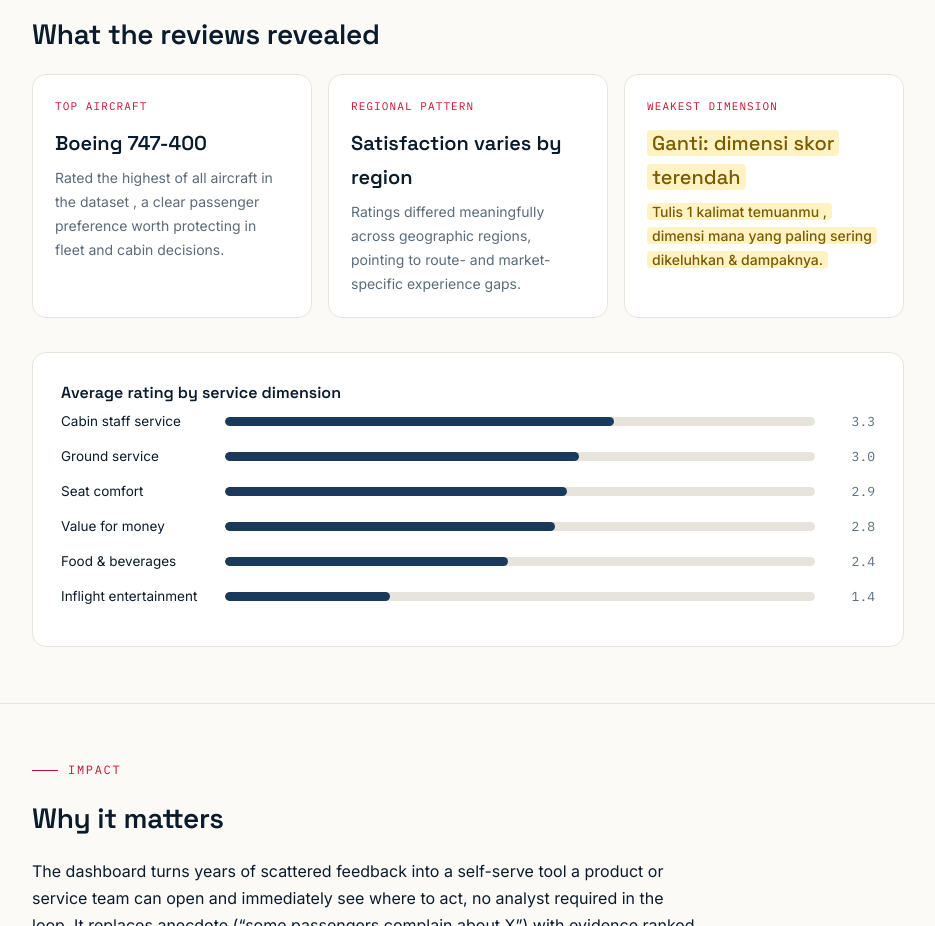
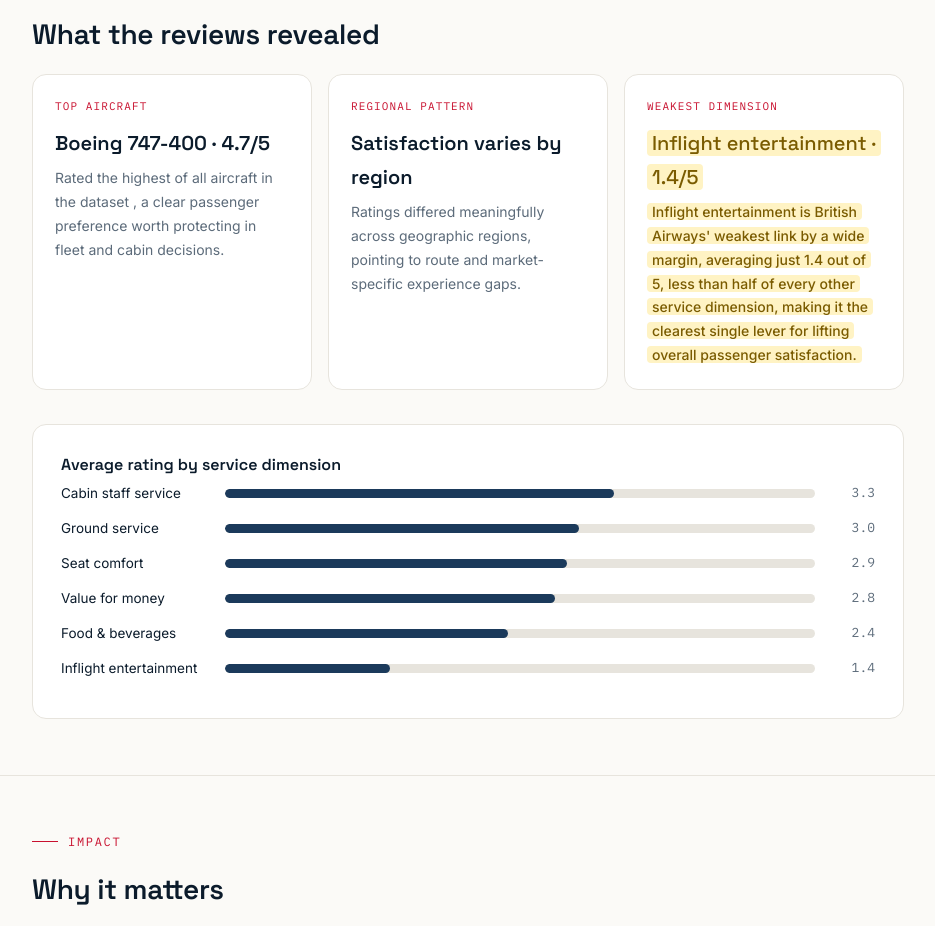
Before and after one commit to Salmakhaira/salmakhaira.github.io, a plain HTML site: page british-airways.html in a window 1280 px wide. Shown: the part 2266-3192 px from the top of the page, without its empty margins (172-1107 px from the left). Drawn offline with Linux system fonts and the light colour scheme.

Commit message:
Update british-airways.html

```diff
--- a/british-airways.html
+++ b/british-airways.html
@@ -301,18 +301,18 @@
     <div class="find-grid">
       <div class="find">
         <div class="tag">Top aircraft</div>
-        <b>Boeing 747-400</b>
+        <b>Boeing 747-400 &middot; 4.7/5</b>
         <p>Rated the highest of all aircraft in the dataset , a clear passenger preference worth protecting in fleet and cabin decisions.</p>
       </div>
       <div class="find">
         <div class="tag">Regional pattern</div>
         <b>Satisfaction varies by region</b>
-        <p>Ratings differed meaningfully across geographic regions, pointing to route- and market-specific experience gaps.</p>
+        <p>Ratings differed meaningfully across geographic regions, pointing to route and market-specific experience gaps.</p>
       </div>
       <div class="find">
         <div class="tag">Weakest dimension</div>
-        <b><span class="todo">Ganti: dimensi skor terendah</span></b>
-        <p><span class="todo">Tulis 1 kalimat temuanmu , dimensi mana yang paling sering dikeluhkan &amp; dampaknya.</span></p>
+        <b><span class="todo">Inflight entertainment &middot; 1.4/5</span></b>
+        <p><span class="todo">Inflight entertainment is British Airways' weakest link by a wide margin, averaging just 1.4 out of 5, less than half of every other service dimension, making it the clearest single lever for lifting overall passenger satisfaction.</span></p>
       </div>
     </div>
 
```
